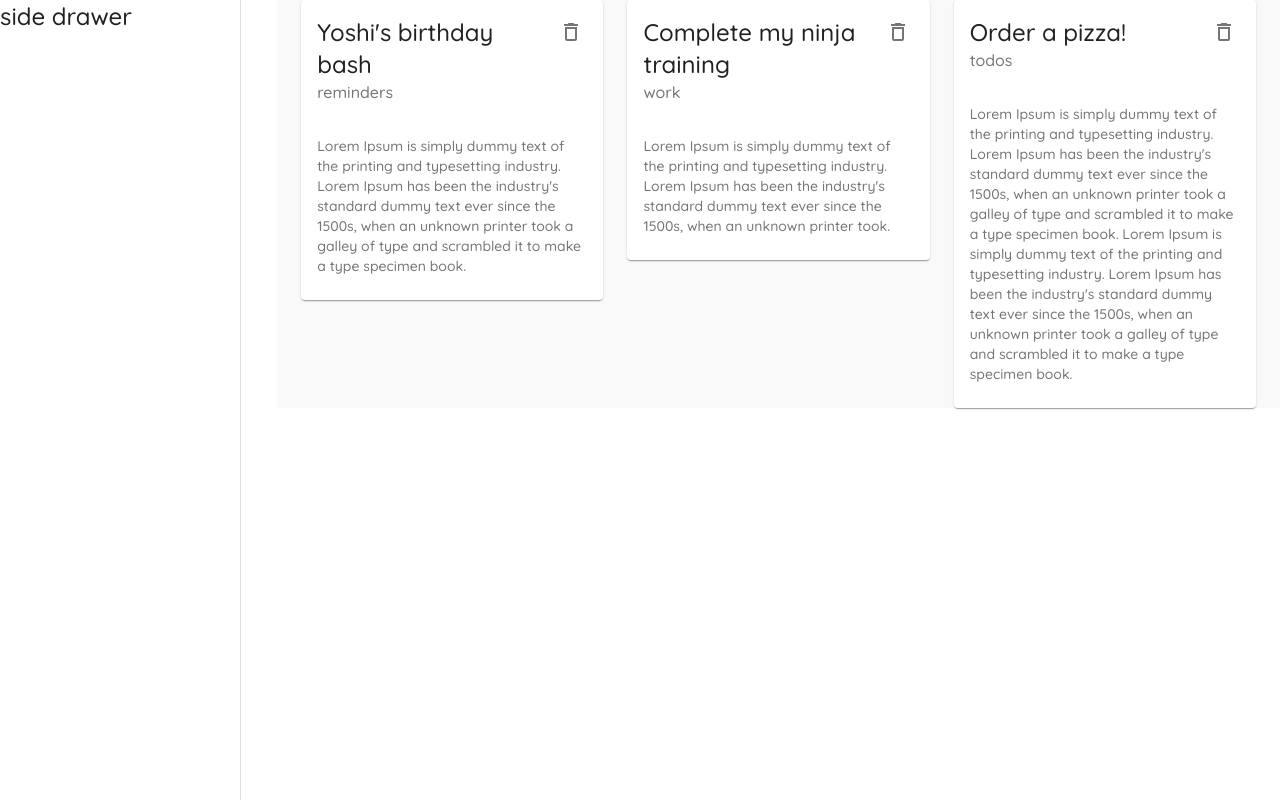
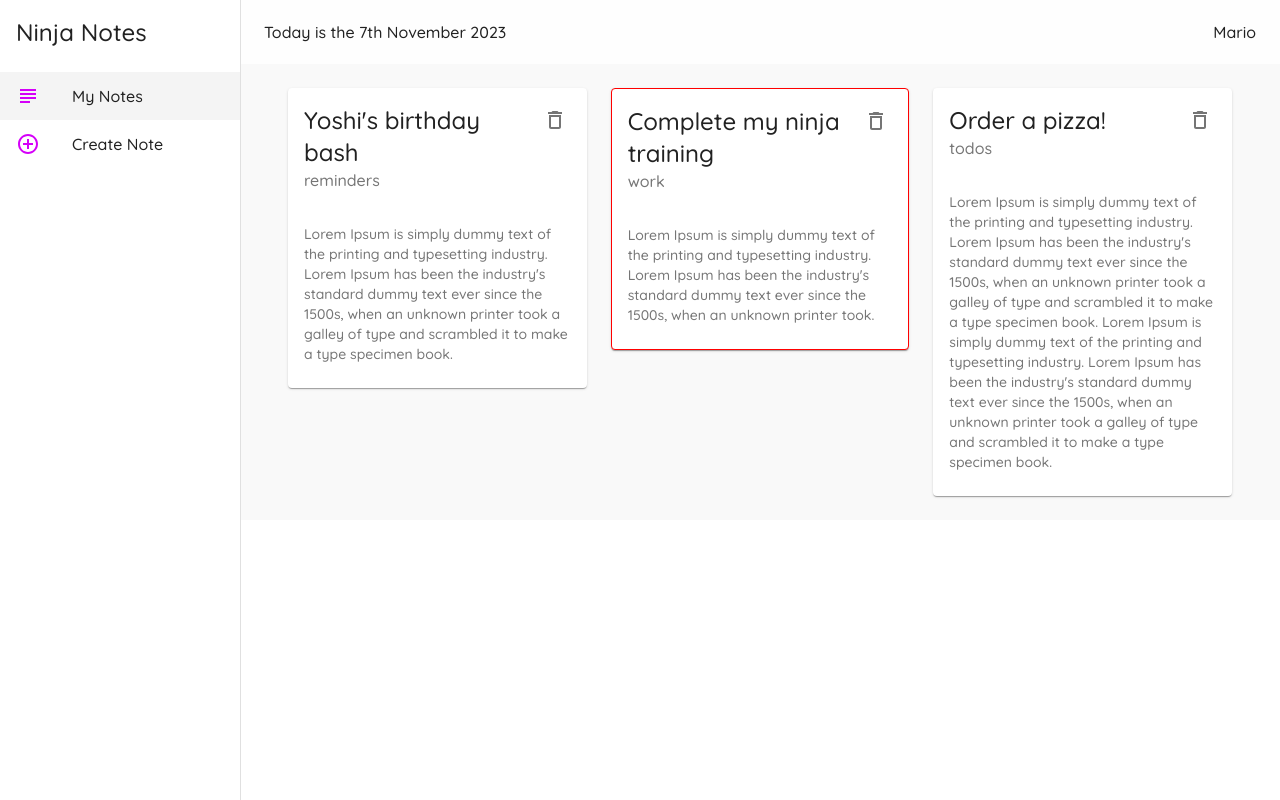
Before and after one commit to KangoChipaila/Learn-Material-UI, a React (Create React App) app: page / in a window 1280 px wide. Built offline with nearby package versions, Linux system fonts and the light colour scheme; data requests are answered from the project's data file.

Commit message:
Lesson 16 Complete

```diff
--- a/package.json
+++ b/package.json
@@ -14,6 +14,7 @@
     "@testing-library/jest-dom": "^5.11.9",
     "@testing-library/react": "^11.2.5",
     "@testing-library/user-event": "^12.7.1",
+    "date-fns": "^2.30.0",
     "react": "^17.0.1",
     "react-dom": "^17.0.1",
     "react-router-dom": "^5.2.0",
--- a/src/components/Layout.js
+++ b/src/components/Layout.js
@@ -1,50 +1,117 @@
 import React from 'react'
-import { Drawer, Typography, makeStyles } from '@material-ui/core'
-import List from '@material-ui/core/List';
-import ListItem from '@material-ui/core/ListItem';
-import ListItemIcon from '@material-ui/core/ListItemIcon';
-import ListItemText from '@material-ui/core/ListItemText';
+import { AppBar, Toolbar, makeStyles } from '@material-ui/core'
+import Drawer from '@material-ui/core/Drawer'
+import Typography from '@material-ui/core/Typography'
+import { useHistory, useLocation } from 'react-router-dom'
+import List from '@material-ui/core/List'
+import ListItem from '@material-ui/core/ListItem'
+import ListItemIcon from '@material-ui/core/ListItemIcon'
+import ListItemText from '@material-ui/core/ListItemText'
+import { AddCircleOutlineOutlined, SubjectOutlined } from '@material-ui/icons'
+import { format } from 'date-fns'
 
-const drawerWidth = 240;
+const drawerWidth = 240
 
-const useStyles = makeStyles({
+const useStyles = makeStyles((theme) => {
+  return {
     page: {
       background: '#f9f9f9',
-    width: '100%'
+      width: '100%',
+      padding: theme.spacing(3),
+    },
+    root: {
+      display: 'flex',
     },
     drawer: {
-    width: drawerWidth
+      width: drawerWidth,
     },
     drawerPaper: {
-    width: drawerWidth
+      width: drawerWidth,
     },
-  root: {
-    display: 'flex'
+    active: {
+      background: '#f4f4f4'
+    },
+    title: {
+      padding: theme.spacing(2),
+    },
+    appbar: {
+        width: `calc(100% - ${drawerWidth}px)`
+    },
+    toolbar: theme.mixins.toolbar
+    ,
+    date: {
+        flexGrow: 1
+    }
   }
 })
 
 export default function Layout({ children }) {
   const classes = useStyles()
+  const history = useHistory()
+  const location = useLocation()
+
+  const menuItems = [
+    {
+      text: 'My Notes',
+      icon: <SubjectOutlined color="secondary" />,
+      path: '/'
+    },
+    {
+      text: 'Create Note',
+      icon: <AddCircleOutlineOutlined color="secondary" />,
+      path: '/create'
+    },
+  ];
 
   return (
     <div className={classes.root}>
       {/* app bar */}
-      <div>app bar</div>
+      <AppBar
+        className={classes.appbar}
+        elevation={0}>
+        <Toolbar>
+            <Typography className={classes.date}>
+                Today is the { format(new Date(), 'do MMMM Y')}
+            </Typography>
+            <Typography>
+                Mario
+            </Typography>
+        </Toolbar>
+      </AppBar>
 
       {/* side drawer */}
-
       <Drawer
         className={classes.drawer}
-        variant='permanent'
-        anchor='left'
-        classes={{ paper: classes.drawerPaper }}>
-        <Typography variant="h5">
-            <div>side drawer</div>
+        variant="permanent"
+        classes={{ paper: classes.drawerPaper }}
+        anchor="left"
+      >
+        <div>
+          <Typography variant="h5" className={classes.title}>
+            Ninja Notes
           </Typography>
+        </div>
+
+        {/* links/list section */}
+        <List>
+          {menuItems.map((item) => (
+            <ListItem
+              button
+              key={item.text}
+              onClick={() => history.push(item.path)}
+              className={location.pathname == item.path ? classes.active : null}
+            >
+              <ListItemIcon>{item.icon}</ListItemIcon>
+              <ListItemText primary={item.text} />
+            </ListItem>
+          ))}
+        </List>
+
       </Drawer>
 
       {/* main content */}
       <div className={classes.page}>
+        <div className={classes.toolbar}></div>
         { children }
       </div>
     </div>
--- a/src/components/NoteCard.js
+++ b/src/components/NoteCard.js
@@ -5,11 +5,24 @@
 import IconButton from '@material-ui/core/IconButton'
 import Typography from '@material-ui/core/Typography'
 import DeleteOutlined from '@material-ui/icons/DeleteOutlined'
+import { makeStyles } from '@material-ui/core'
+
+const useStyles = makeStyles({
+  test: {
+    border: (note) => {
+      if (note.category == 'work') {
+        return '1px solid red'
+      }
+    }
+  }
+})
 
 export default function NoteCard({ note, handleDelete }) {
+  const classes = useStyles(note)
+
   return (
     <div>
-      <Card elevation={1}>
+      <Card elevation={1} className={classes.test}>
         <CardHeader
           action={
             <IconButton onClick={() => handleDelete(note.id)}>
```
Also changed, not shown: 1 other file (tests, documents, lock files or other folders). Lines whose indentation alone changed are shown as unchanged.
